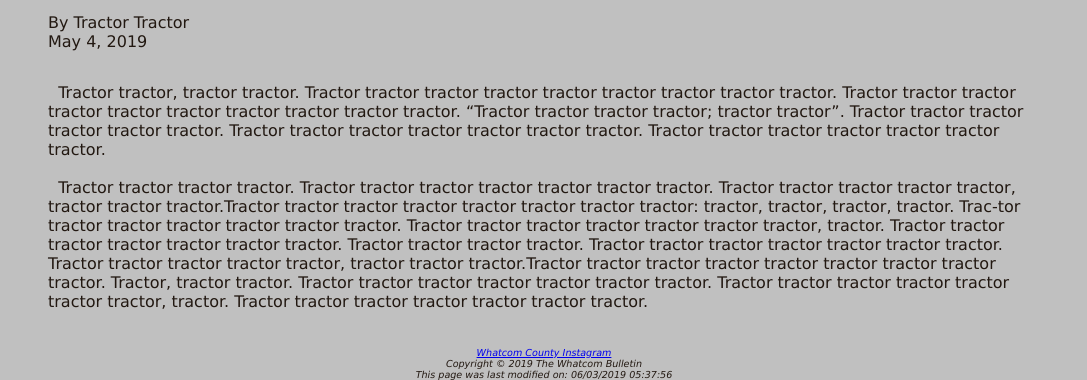
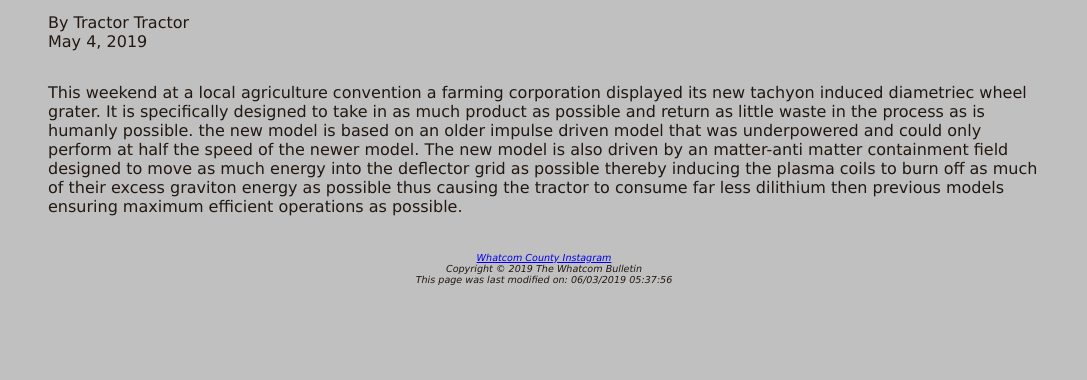
Before and after one commit to MehMage/CSCI-102, a plain HTML site: page farmerArticle.html in a window 1280 px wide. Shown: the part 622-1002 px from the top of the page, without its empty margins (96-1183 px from the left). After the commit the page ends 907 px from the top, so only its background shows below. Drawn offline with Linux system fonts and the light colour scheme.

Commit message:
Tractor Content

```diff
--- a/farmerArticle.html
+++ b/farmerArticle.html
@@ -54,11 +54,7 @@
                 <div id = "author"> By Tractor Tractor <br> May 4, 2019 </div>
 
                 <div id="text">
-                    &nbsp Tractor tractor, tractor tractor. Tractor tractor tractor tractor tractor tractor tractor tractor tractor. Tractor tractor tractor tractor tractor tractor tractor tractor tractor tractor. “Tractor tractor tractor tractor; tractor tractor”. Tractor tractor tractor tractor tractor tractor. Tractor tractor tractor tractor tractor tractor tractor. Tractor tractor tractor tractor tractor tractor tractor. <br><br>
-
-                    &nbsp Tractor tractor tractor tractor. Tractor tractor tractor tractor tractor tractor tractor. Tractor tractor tractor tractor tractor, tractor tractor tractor.Tractor tractor tractor tractor tractor tractor tractor tractor: tractor, tractor, tractor, tractor. Trac-tor tractor tractor tractor tractor tractor tractor. Tractor tractor tractor tractor tractor tractor tractor, tractor. Tractor tractor tractor tractor tractor tractor tractor. Tractor tractor tractor tractor. Tractor tractor tractor tractor tractor tractor tractor. Tractor tractor tractor tractor tractor, tractor tractor tractor.Tractor tractor tractor tractor tractor tractor tractor tractor tractor. Tractor, tractor tractor. Tractor tractor tractor tractor tractor tractor tractor. Tractor tractor tractor tractor tractor tractor tractor, tractor. Tractor tractor tractor tractor tractor tractor tractor.   <br>
-
-
+                    This weekend at a local agriculture convention a farming corporation displayed its new tachyon induced diametriec wheel grater. It is specifically designed to take in as much product as possible and return as little  waste in the process as is humanly possible. the new model is based on an older impulse driven model that was underpowered and could only perform at half the speed of the newer model. The new model is also driven by an matter-anti matter containment field designed to move as much energy into the deflector grid as possible thereby inducing the plasma coils to burn off as much of their excess graviton energy as possible thus causing the tractor to consume far less dilithium then previous models ensuring maximum efficient operations as possible.
                 </div>
 
 
```
